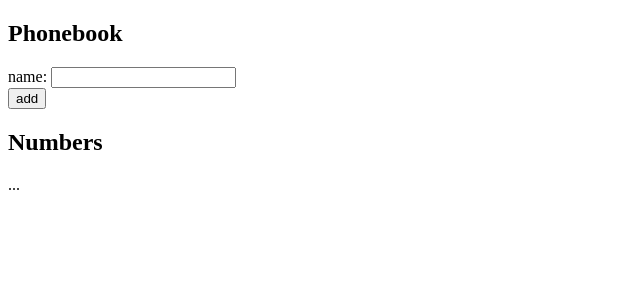
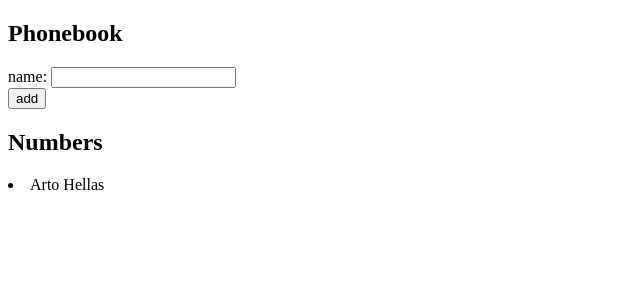
Before and after one commit to touko-lee/phonebook, a React (Create React App) app: page / in a window 1280 px wide. Shown: the top 300 px of the page, without its empty margins (0-640 px from the left). Built offline with nearby package versions, Linux system fonts and the light colour scheme.

Commit message:
names appear under Numbers

```diff
--- a/src/App.js
+++ b/src/App.js
@@ -1,24 +1,51 @@
 import { useState } from 'react'
+
+const Person = (props) => {
+  return(
+    <li>{props.id} {props.name}</li>
+  )
+}
 
 const App = () => {
   const [persons, setPersons] = useState([
-    { name: 'Arto Hellas' }
+    { name: 'Arto Hellas', id: 1}
   ])
   const [newName, setNewName] = useState('')
+
+  const addPerson = (event) => {
+    event.preventDefault()
+    const Person = {
+      name: newName,
+      id: persons.length + 1
+    }
+    setPersons(persons.concat(Person))
+    setNewName('')
+  }
+
+  const handlePersonsChange = (event) => {
+    setNewName(event.target.value)
+  }
 
   return (
     <div>
       <h2>Phonebook</h2>
-      <form>
+      <form onSubmit={addPerson}>
         <div>
-          name: <input />
+          name: <input
+            value={newName}
+            onChange={handlePersonsChange}
+          />
         </div>
         <div>
           <button type="submit">add</button>
         </div>
       </form>
       <h2>Numbers</h2>
-      ...
+      <div>
+        {persons.map(person =>
+          <Person key={person.id} name={person.name} />
+        )}
+      </div>
     </div>
   )
 }
```
